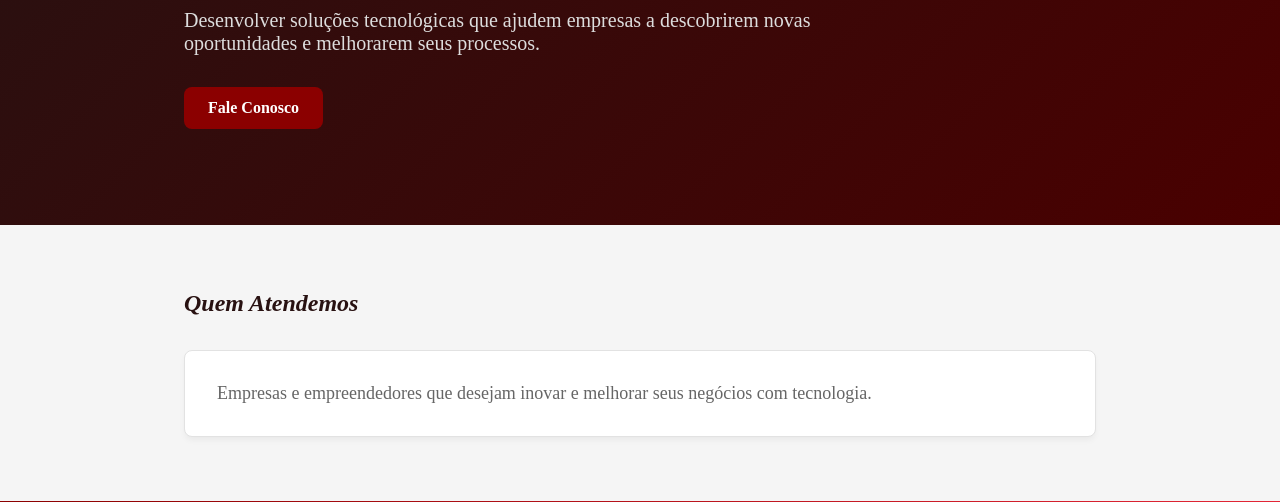
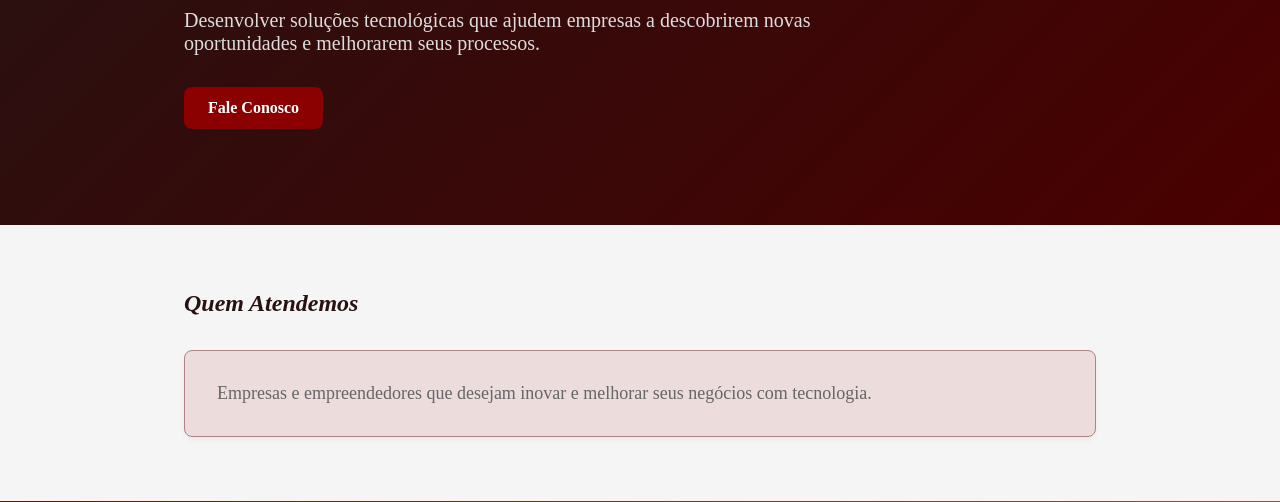
Before and after one commit to GEYCIANE337/descplus-site, an Astro site: page / in a window 1280 px wide. Shown: the part 269-771 px from the top of the page. Built offline with nearby package versions, Linux system fonts and the light colour scheme; Astro itself is replaced by a stand-in of ours.

Commit message:
feat: Estilização de cores e fontes

```diff
--- a/src/styles/global.css
+++ b/src/styles/global.css
@@ -4,13 +4,13 @@
   --cor-primaria: #281111; /* Preto */
   --cor-secundaria: #8B0000; /* Vermelho escuro (links e botões) */
   --cor-destaque: #E32636; /* Vermelho (decorativo) */
-  --cor-fundo: #ffffff;
+  --cor-fundo: #ebd9d9e1;
   --cor-fundo-alt: #f5f5f5;
   --cor-texto: #333333;
   --cor-texto-secundario: #666666;
   --cor-texto-invertido: #ffffff;
   --cor-texto-invertido-suave: #dddddd;
-  --cor-borda: #e2e2e2;
+  --cor-borda: #af8383;
 
   /* Variável para o Hero */
   --cor-hero-fim: #4a0000;
```
